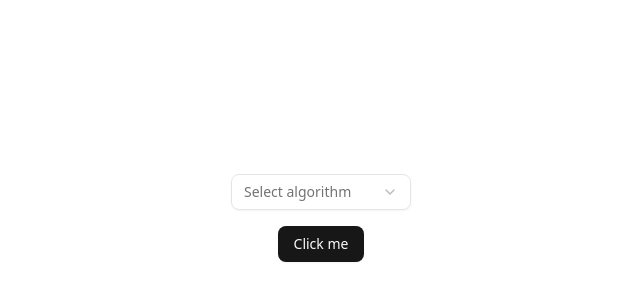
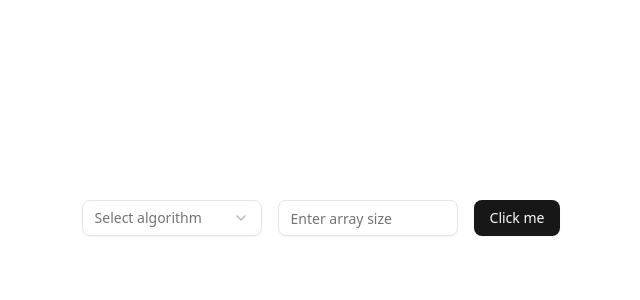
Before and after one commit to RobbyC231/sorting-visualizer, a React (Vite) app: page / in a window 1280 px wide. Shown: the part 214-514 px from the top of the page, without its empty margins (319-959 px from the left). Built offline with nearby package versions, Linux system fonts and the light colour scheme.

Commit message:
feat: add array size input and update layout
- add number input field for array size configuration
- change layout from column to row for better space utilization
- update shadcn installation command to use latest version

```diff
--- a/src/App.tsx
+++ b/src/App.tsx
@@ -1,5 +1,6 @@
 import './App.css';
 import { Button } from '@/components/ui/button';
+import { Input } from '@/components/ui/input';
 import {
   Select,
   SelectContent,
@@ -18,7 +19,7 @@ const SORTING_ALGORITHMS = [
 
 function App() {
   return (
-    <div className="flex flex-col items-center justify-center min-h-svh gap-4">
+    <div className="flex flex-row items-center justify-center min-h-svh gap-4">
       <Select>
         <SelectTrigger className="w-[180px]">
           <SelectValue placeholder="Select algorithm" />
@@ -31,6 +32,7 @@ function App() {
           ))}
         </SelectContent>
       </Select>
+      <Input type="number" min="1" max="400" className="w-[180px]" placeholder="Enter array size" />
       <Button onClick={() => console.log('clicked')}>Click me</Button>
     </div>
   );
--- /dev/null
+++ b/src/components/ui/input.tsx
@@ -0,0 +1,21 @@
+import * as React from "react"
+
+import { cn } from "@/lib/utils"
+
+function Input({ className, type, ...props }: React.ComponentProps<"input">) {
+  return (
+    <input
+      type={type}
+      data-slot="input"
+      className={cn(
+        "file:text-foreground placeholder:text-muted-foreground selection:bg-primary selection:text-primary-foreground dark:bg-input/30 border-input flex h-9 w-full min-w-0 rounded-md border bg-transparent px-3 py-1 text-base shadow-xs transition-[color,box-shadow] outline-none file:inline-flex file:h-7 file:border-0 file:bg-transparent file:text-sm file:font-medium disabled:pointer-events-none disabled:cursor-not-allowed disabled:opacity-50 md:text-sm",
+        "focus-visible:border-ring focus-visible:ring-ring/50 focus-visible:ring-[3px]",
+        "aria-invalid:ring-destructive/20 dark:aria-invalid:ring-destructive/40 aria-invalid:border-destructive",
+        className
+      )}
+      {...props}
+    />
+  )
+}
+
+export { Input }
```
Also changed, not shown: 1 other file (tests, documents, lock files or other folders).
